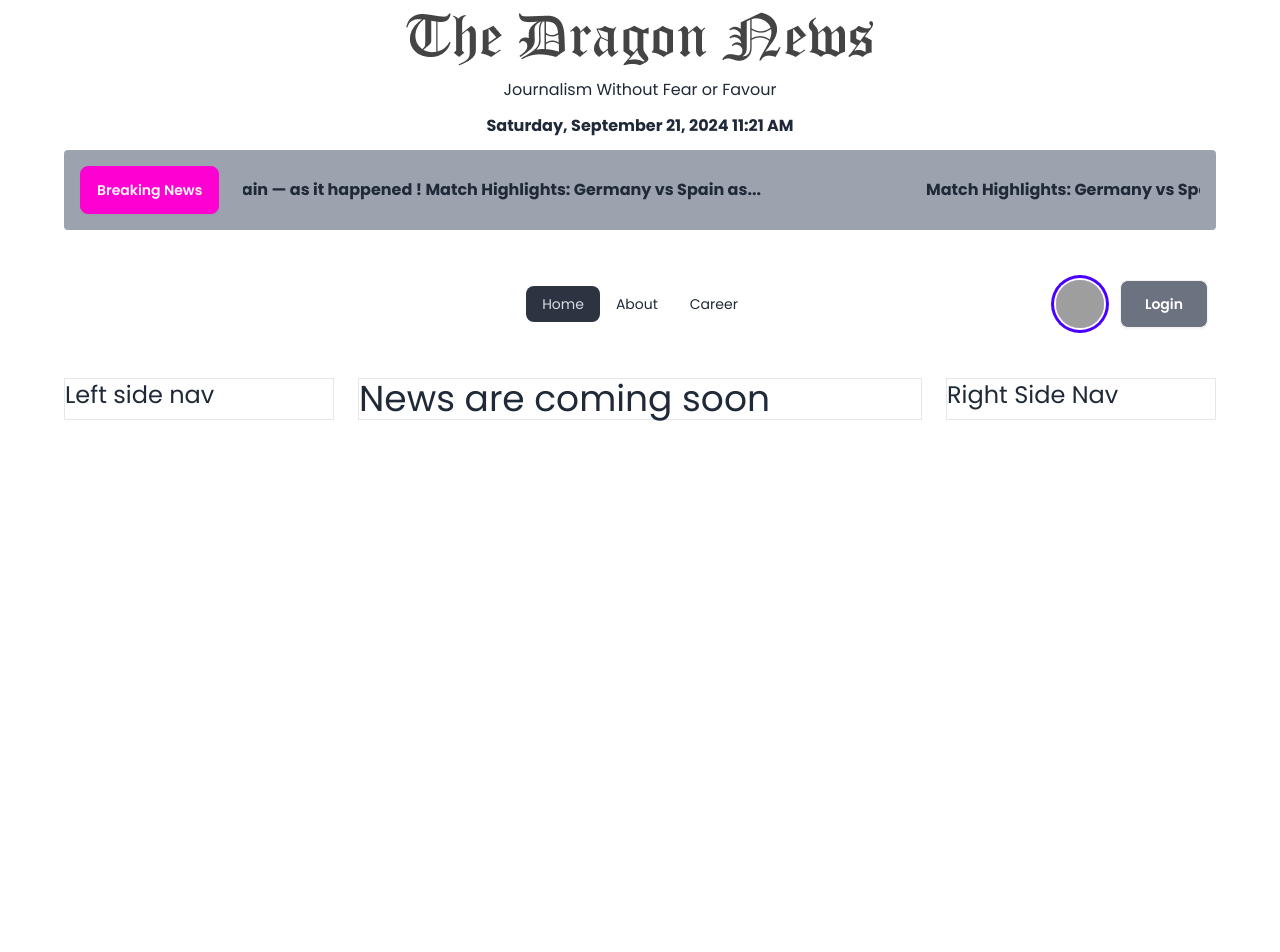
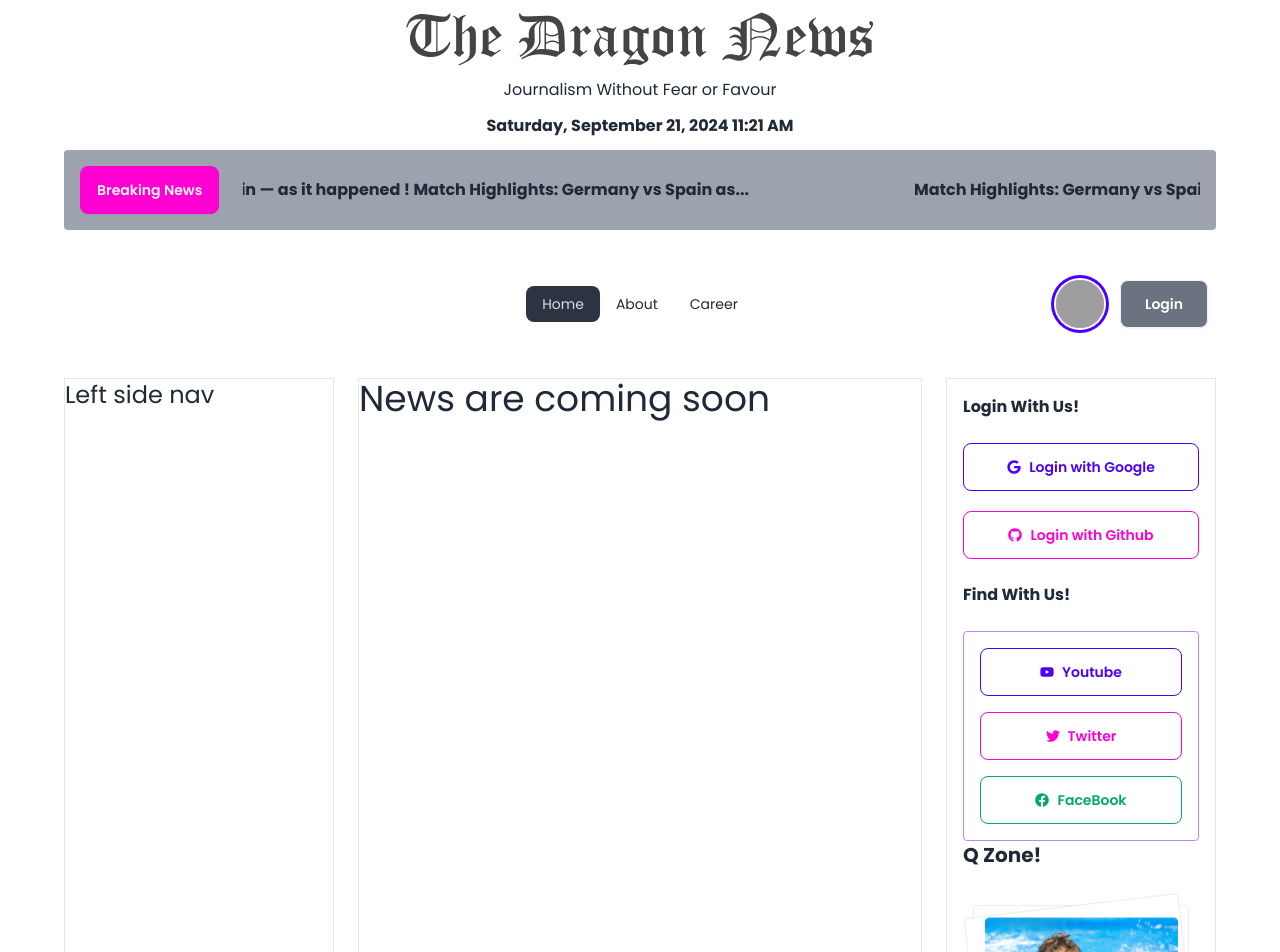
Before and after one commit to swadebsharma10/dragon-news-auth, a React (Vite) app: page / in a window 1280 px wide. Shown: the top 952 px of the page. Before the commit the page ends 800 px from the top, so only its background shows below. Built offline with nearby package versions, Linux system fonts and the light colour scheme; grey boxes are pictures that could not be loaded.

Commit message:
reight side navigation added

```diff
--- a/package.json
+++ b/package.json
@@ -17,6 +17,7 @@
     "react": "^18.3.1",
     "react-dom": "^18.3.1",
     "react-fast-marquee": "^1.6.5",
+    "react-icons": "^5.3.0",
     "react-router-dom": "^6.26.2",
     "sort-by": "^1.2.0"
   },
--- a/src/components/SideNav/RightSideNav.jsx
+++ b/src/components/SideNav/RightSideNav.jsx
@@ -1,11 +1,47 @@
-
+import { FaFacebook, FaGithub, FaGoogle, FaTwitter, FaYoutube } from "react-icons/fa";
+import Qzone1 from '../../assets/photo/qZone1.png';
+import Qzone2 from '../../assets/photo/qZone2.png';
+import Qzone3 from '../../assets/photo/qZone3.png';
 
 const RightSideNav = () => {
-      return (
-            <div>
-                  <h2 className="text-2xl">Right Side Nav</h2>
-            </div>
-      );
+  return (
+    <section className="p-4">
+      <div className="mb-6">
+      <h2 className="font-bold mb-6">Login With Us!</h2>
+      <div className="space-y-5">
+        <button className="btn btn-outline btn-primary w-full">
+        <FaGoogle />
+          Login with Google
+        </button>
+        <button className="btn btn-outline btn-secondary w-full">
+        <FaGithub/>
+          Login with Github
+        </button>
+      </div>
+      </div>
+      <h2 className="font-bold mb-6">Find With Us!</h2>
+      <div className="space-y-4 border border-purple-400 rounded p-4">
+        <button className="btn btn-outline btn-primary w-full">
+        <FaYoutube />
+          Youtube
+        </button>
+        <button className="btn btn-outline btn-secondary w-full">
+        <FaTwitter/>
+          Twitter
+        </button>
+        <button className="btn btn-outline btn-success w-full">
+        <FaFacebook/>
+          FaceBook
+        </button>
+      </div>
+      <h2 className="text-xl font-bold mb-6">Q Zone!</h2>
+      <div>
+          <img src={Qzone1} alt="" />
+          <img src={Qzone2} alt="" />
+          <img src={Qzone3} alt="" />
+      </div>
+    </section>
+  );
 };
 
 export default RightSideNav;
```
Also changed, not shown: 1 other file (tests, documents, lock files or other folders).
